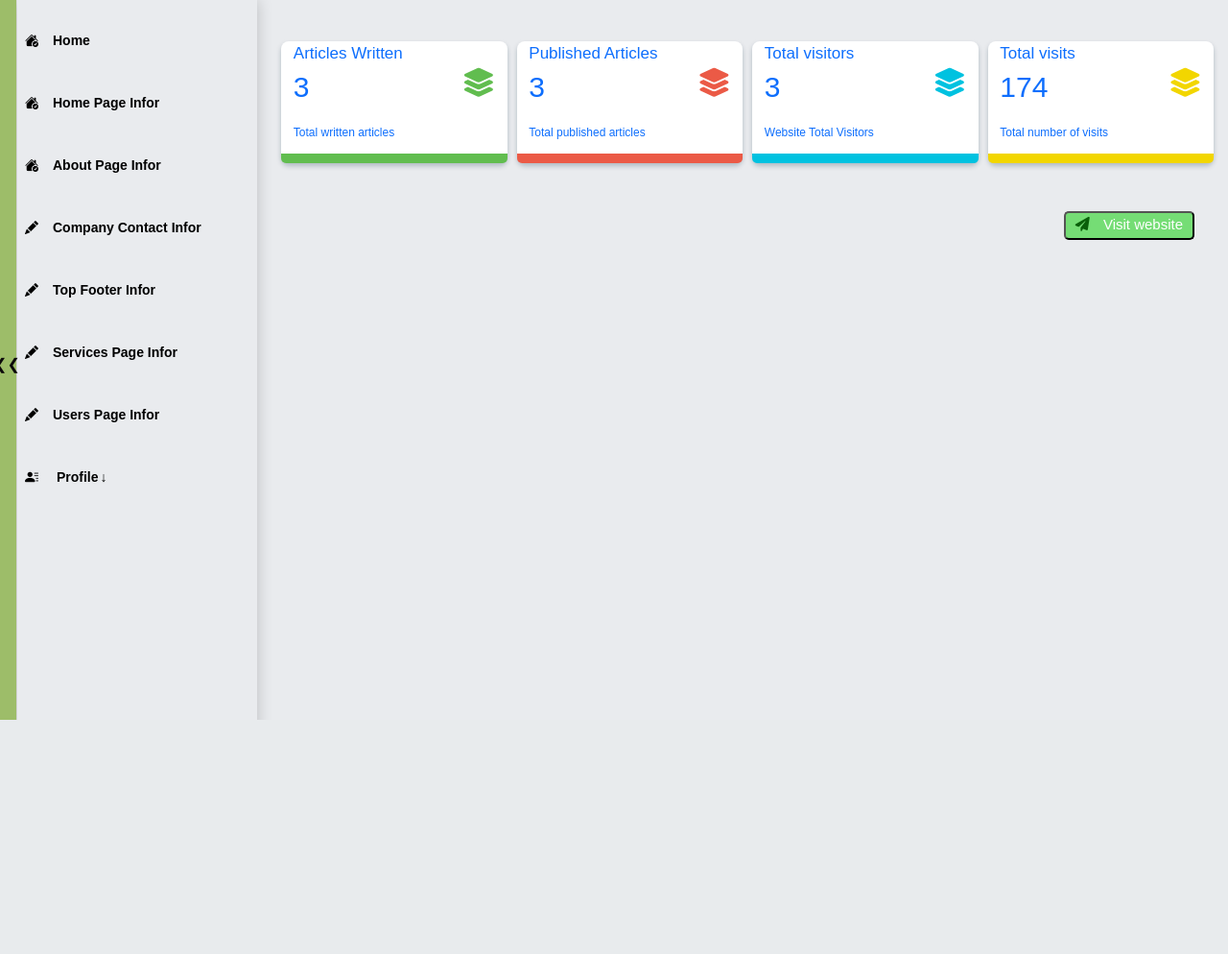
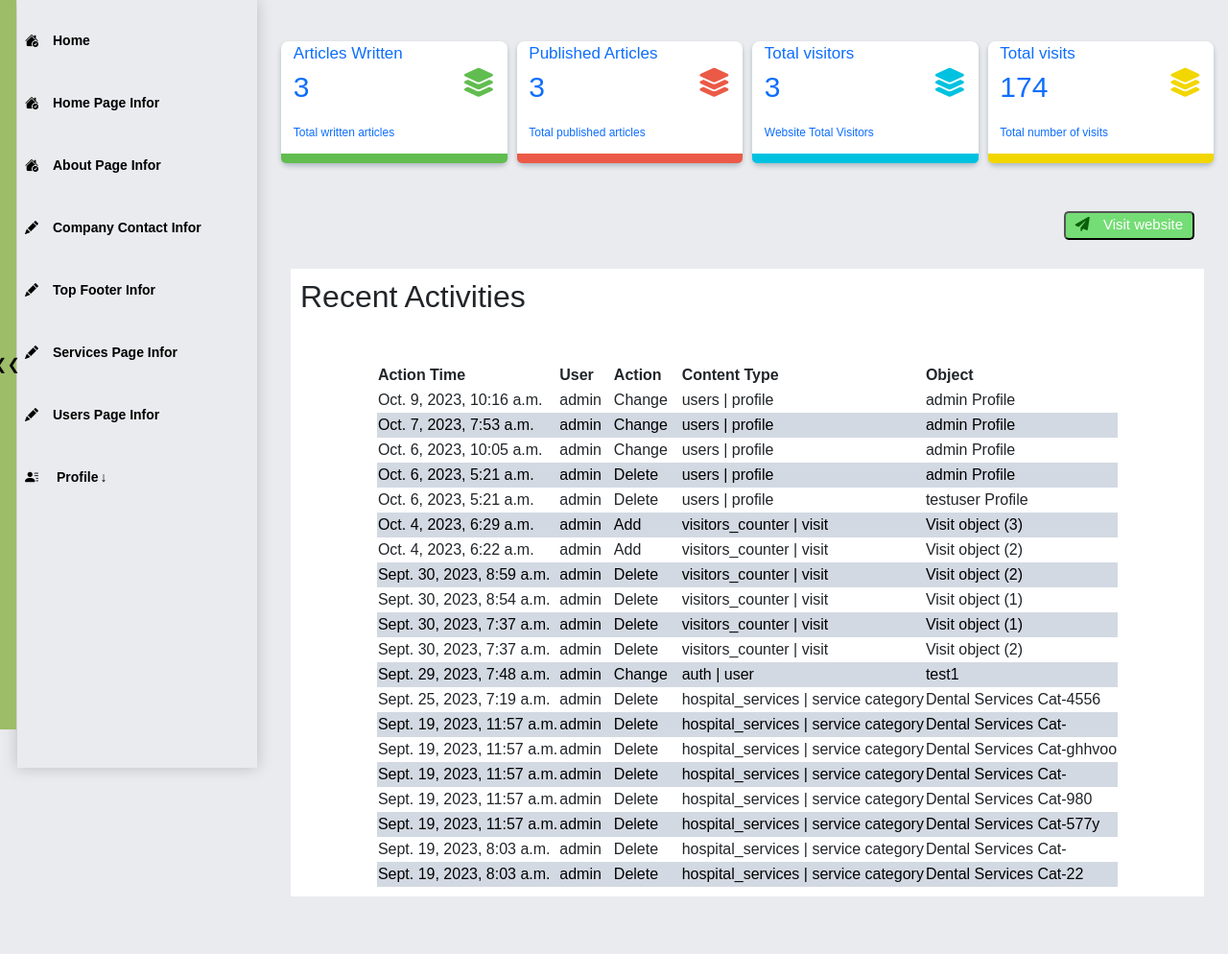
Before and after one commit to GenioustaWiz/hospital_management_system_web, a Django app: page /main-dashboard/ in a window 1280 px wide. Shown: the part 50-1044 px from the top of the page at 96% size. Before the commit the page ends 800 px from the top, so only its background shows below. Run offline with Django 3.2, Linux system fonts and the light colour scheme; a user stored in the database is signed in; data comes from the database, SQL or seed files in the repository; both versions use the stored data as it was after the commit; parts of the project's set-up code (start-up, migrations or seed data) failed here and were passed over.

Commit message:
new updates

```diff
--- a/hospital_website/admin_views/dashboard_home_V.py
+++ b/hospital_website/admin_views/dashboard_home_V.py
@@ -4,21 +4,34 @@ from django.shortcuts import render
 from django.db.models import Sum
 from django.contrib import messages
 
+from django.contrib.admin.models import LogEntry
+from django.contrib.contenttypes.models import ContentType
+from django.contrib.auth.models import User  # Import the User model if not already imported
+from django.shortcuts import render
+
 from hospital_blog.models.article_m import *
 from visitors_counter.models import Visit
 @login_required
 def main_dashboard_home(request):
-    author = request.user
 
     total_blogs = Blog.objects.count()
     total_visitors, total_visits = Visit.get_total_visitors_and_visits()
     total_published_blogs = Blog.objects.filter(status='PUBLISHED').count() or 0
+
+    # Get the superuser (admin) user object
+    # superuser = User.objects.get(username='admin')  # Replace 'admin' with the superuser's username
+    # Filter out actions by the superuser
+    # recent_activities = LogEntry.objects.exclude(user=superuser).order_by('-action_time')[:10]
+
+    # without filtering out the super user
+    recent_activities = LogEntry.objects.order_by('-action_time')[:20]  # Get the last 10 log entries
 
     context = {
         'total_blogs': total_blogs,
         'total_visitors': total_visitors,
         'total_visits': total_visits,
         'total_published_blogs': total_published_blogs,
+        'log_entries': recent_activities
     }
     return render(request, 'maindashboard/dashboard_home.html', context)
     # Allow staff members (admin) to access this view
--- /dev/null
+++ b/hospital_website/templatetags/admin_filters.py
@@ -0,0 +1,17 @@
+from django import template
+from django.contrib.admin.models import LogEntry
+
+register = template.Library()
+
+ACTION_CHOICES = {
+    1: 'Add',
+    2: 'Change',
+    3: 'Delete',
+    4: 'View',  # For viewing an object without making changes
+    5: 'Login',  # For user login actions
+    6: 'Logout',  # For user logout actions
+}
+
+@register.filter
+def display_action(action_flag):
+    return ACTION_CHOICES.get(action_flag, action_flag)
--- a/templates/maindashboard/dashboard_home.html
+++ b/templates/maindashboard/dashboard_home.html
@@ -1,4 +1,5 @@
 {% extends 'maindashboard/dashboard_base.html' %}
+{% load admin_filters %}  <!-- Load the custom filter -->
 
 {% comment %} displays blog lists and category lists {% endcomment %}
 
@@ -9,7 +10,18 @@
 <link rel="stylesheet" href="{% static 'css/blogdashboard/dashboard_home.css' %}">
 <link rel="stylesheet" href="{% static 'css/blogdashboard/common.css' %}">
 <style>
-
+    th{
+        padding-right: 20px;
+      }
+    @media screen and (max-width: 600px) {
+        table {
+            font-size: 11px;
+        }
+    }
+    tr:nth-child(even) {
+        background-color: #bac3d1a1;/* Set the background color for even rows */
+        color: #000;/* Set the text color for even rows (optional) */
+    }
 </style>
 {% endblock css %}
 
@@ -109,99 +121,42 @@
             </div>
         </div>
         {% comment %} END OF VISIT WEBSITE  {% endcomment %}
-        {% if recent_blogs %}
         {% comment %} RECENT ARTICLES {% endcomment %}
         <div class="recent-articles">
             <div id="r-a-heading">
-                <h2> Recent Published Articles
-
+                <h2> Recent Activities </h2>
             </div>
-            {% for blog in recent_blogs %}
+            {% if log_entries %}
             <div id="r-a-body">
-                <div class="r-a-body">
-                    <div class="img" >
-                        <img class="" src="{{ blog.image.url }}" alt="" height="80" width="130">
-                    </div>
-                    <div style="padding-left: 10px;">
-                        <div>
-                            <ol class="post-arthur">
-                                <li><h6>Title:</h6> <span>{{blog.title}}</span> </li>
-                                <li><h6>Arthur<i>:</i></h6> <span>{{ blog.author.username }}</span> </li>
-                            </ol>
-
-                        </div>
-                        <div class="meta mb-1">
-                            <span class="date">
-                            <b>Published:</b>
-                            <i>{% comment %} {{ blog.date_published|timesince|slice:":9"}} ago {% endcomment %}
-                                {{ blog.date_published|timesince|slice:":20"|add:" ago" }}
-                            </i>
-                            </span>
-                            <span class="date">
-                                <b>Status:</b>
-                                <i>
-                                    {{ blog.status }}
-                                </i>
-                            </span>
-                            {% comment %} if rected is True {% endcomment %}
-                            {% if blog.rejected %}
-                                <span class="text-warning date">Rejected <i class="bi bi-x-octagon"></i></span>
-                                {% comment %} if approved is True {% endcomment %}
-                            {% elif blog.approved %}
-                                <span class="text-success date">Approved <i class="bi bi-check2-square"></i></span>
-                                {% comment %} if none of the above is true {% endcomment %}
-                            {% else %}
-                                <span class="text-info date">Not verified <i class="bi bi-app-indicator"></i></span>
-                                {% comment %} end {% endcomment %}
-                            {% endif %}
-                            <span class="time">{{ blog.word_count }} words</span>
-                            <span class="time">{{ blog.read_time }} read</span>
-                            <span class="comment">{{ blog.formatted_views_count }} views</span>
-                            <span class="comment"><a href="#">{{ blog.comment_count }} comments</a></span>
-                            {% comment %} dropdown {% endcomment %}
-                            <div class="dropdown time">
-                                <button class="btn dropdown-toggle" type="button" id="time-dropdown" data-bs-toggle="dropdown" aria-expanded="false">
-                                <i class="fas fa-chevron-down dropdown-btn"></i>
-                                </button>
-                                <ul class="dropdown-menu" aria-labelledby="time-dropdown">
-                                    <li>
-                                        <a class="dropdown-item confirm-btn"
-                                        data-title="Are you sure you want to edit {{blog.title}}?"
-                                        data-id = "edit"
-                                        {% comment %} data-message="Once you edit it, original content will be lost."  {% endcomment %}
-                                        data-url="{% url 'blog:blog_edit' slug=blog.slug %}"
-                                        data-button="Edit"
-                                        data-bs-toggle="modal">
-                                        Edit Article
-                                        </a>
-                                    </li>
-                                <li><hr class="dropdown-divider"></li>
-                                <li>
-                                    <a class="dropdown-item confirm-btn"
-                                    data-title="Are you sure you want to Hide {{blog.title}}?"
-                                    data-id="hide"
-                                    {% comment %} data-message="Once you hide it will not be available for other."  {% endcomment %}
-                                    data-url="{% url 'blog:blog_hide' slug=blog.slug %}"
-                                    data-button="Hide"
-                                    data-bs-toggle="modal">
-                                    Hide Article
-                                    </a>
-                                </li>
-                                </ul>
-                            </div>
-                            {% comment %}end of dropdown {% endcomment %}
-                        </div>
-                        <a class="r-a-more-link" href="{% url 'blog:das_article_detail' slug=blog.slug %}">View details →</a>
-                        <hr class="solid" style="height: 6px;margin: 0.5rem 0;"> <!-- Solid divider -->
-                    </div>
-                </div>
+                <table>
+                    <thead>
+                        <tr>
+                            <th>Action Time</th>
+                            <th>User</th>
+                            <th>Action</th>
+                            <th>Content Type</th>
+                            <th>Object</th>
+                        </tr>
+                    </thead>
+                    <tbody>
+                        {% for log_entry in log_entries %}
+                            <tr>
+                                <td>{{ log_entry.action_time }}</td>
+                                <td>{{ log_entry.user }}</td>
+                                <td>{{ log_entry.action_flag|display_action }}</td>
+                                <td>{{ log_entry.content_type }}</td>
+                                <td>{{ log_entry.object_repr }}</td>
+                            </tr>
+                        {% endfor %}
+                    </tbody>
+                </table>
             </div>
-            {% empty %}
+            {% else %}
             <div>No blogs published yet.</div>
-            {% endfor %}
+            {% endif %}
         </div>
         {% comment %} END OF RECENT ARTICLES {% endcomment %}
-        {% endif %}
+
     {% comment %} |||||||||END COMMON FOR MANY PAGES|||||||||| {% endcomment %}
 </section>
 {% comment %} <!-- end Home --> {% endcomment %}
```
Also changed, not shown: hospital_website/admin_views/content_views/recent_activities_view.py (added, +17 -0 lines), templates/profile/profile_side_bar.html (+9 -3 lines), db.sqlite3, hospital_website/templatetags/__init__.py (added).
